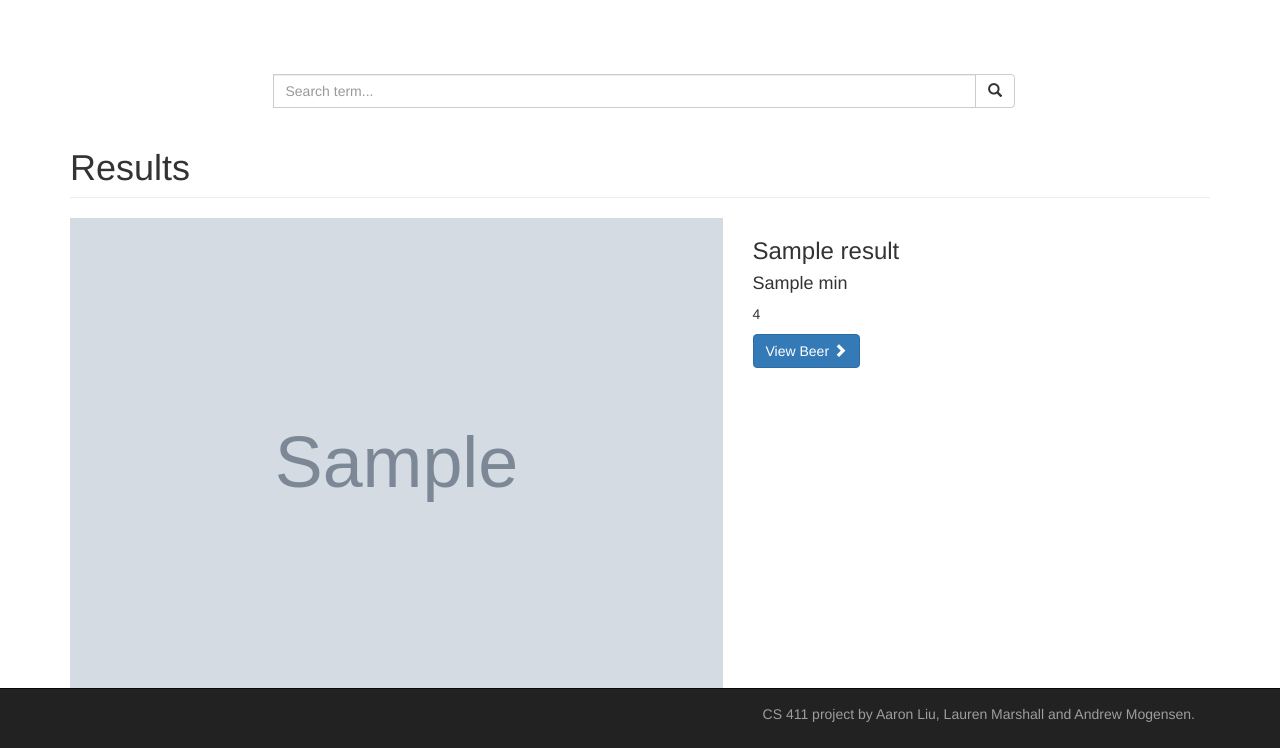
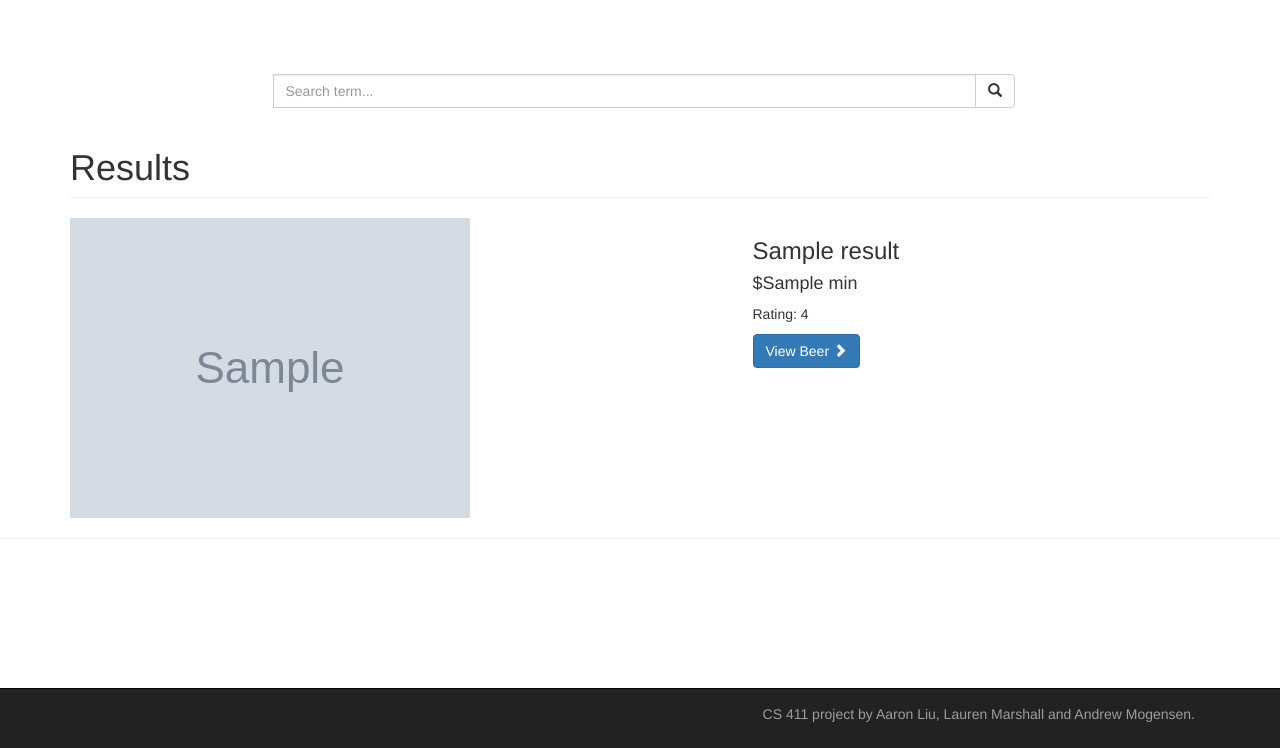
Before and after one commit to aliu899/beermecs411, a Flask app: template templates/query.html in a window 1280 px wide. Shown: the part 51-799 px from the top of the page. Run offline with Flask 2, Linux system fonts and the light colour scheme; the template is opened without the code that fills it: most values are stand-ins (such as "Sample title", 1, 10 or a date in 2020); grey boxes marked "Sample" are stand-in pictures.

Commit message:
update details

```diff
--- a/templates/query.html
+++ b/templates/query.html
@@ -83,14 +83,13 @@
             <div class="col-md-7">
                 <a href="#">
                     <img class="img-responsive"
-                         src="{{ result.pictureurl }}" width="700"
-                         height="300" alt="">
+                         src="{{ result.pictureurl }}" height="300" alt="">
                 </a>
             </div>
             <div class="col-md-5">
                 <h3>{{ result.beername }}</h3>
-                <h4>{{ result.min }}</h4>
-                <p>{{ result.rating }}</p>
+                <h4>${{ result.min }}</h4>
+                <p>Rating: {{ result.rating }}</p>
                 <a class="btn btn-primary" href="/detail/{{ result.beername }}">View Beer <span
                         class="glyphicon glyphicon-chevron-right"></span></a>
             </div>
```
